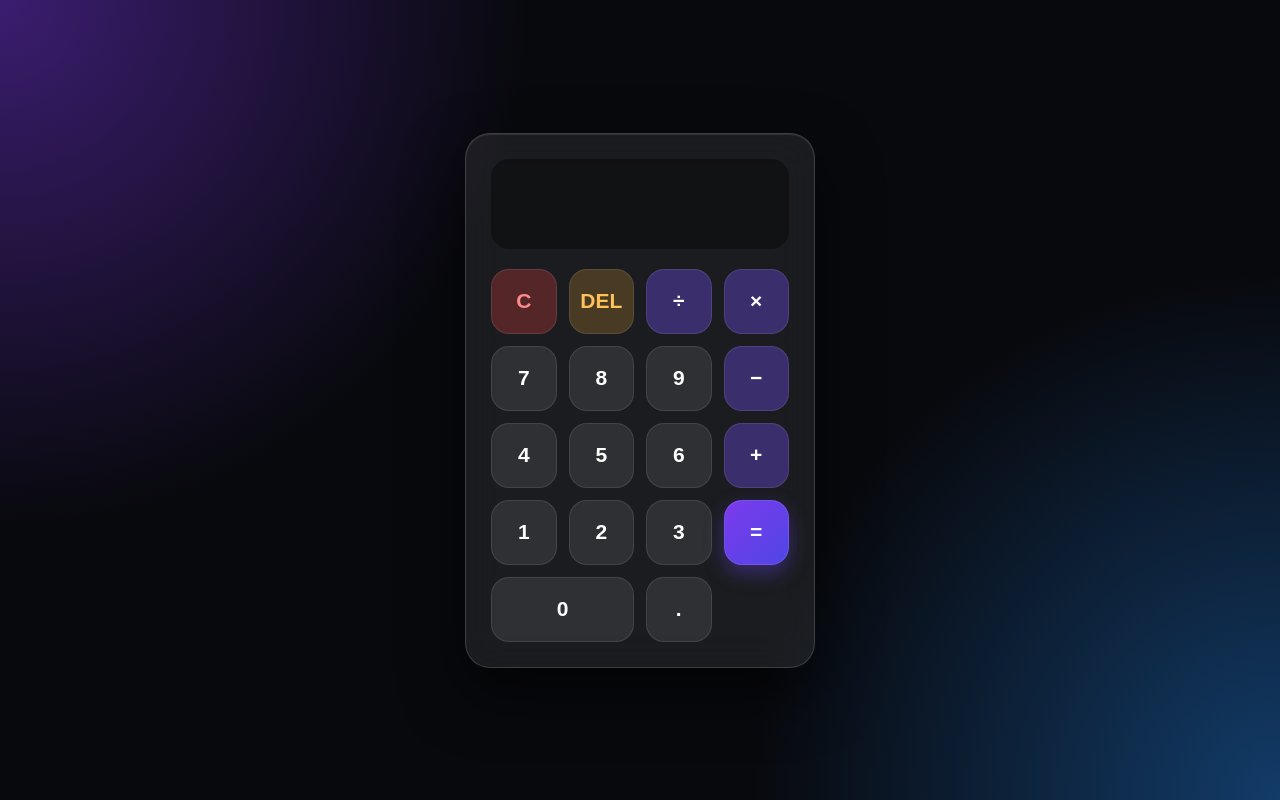
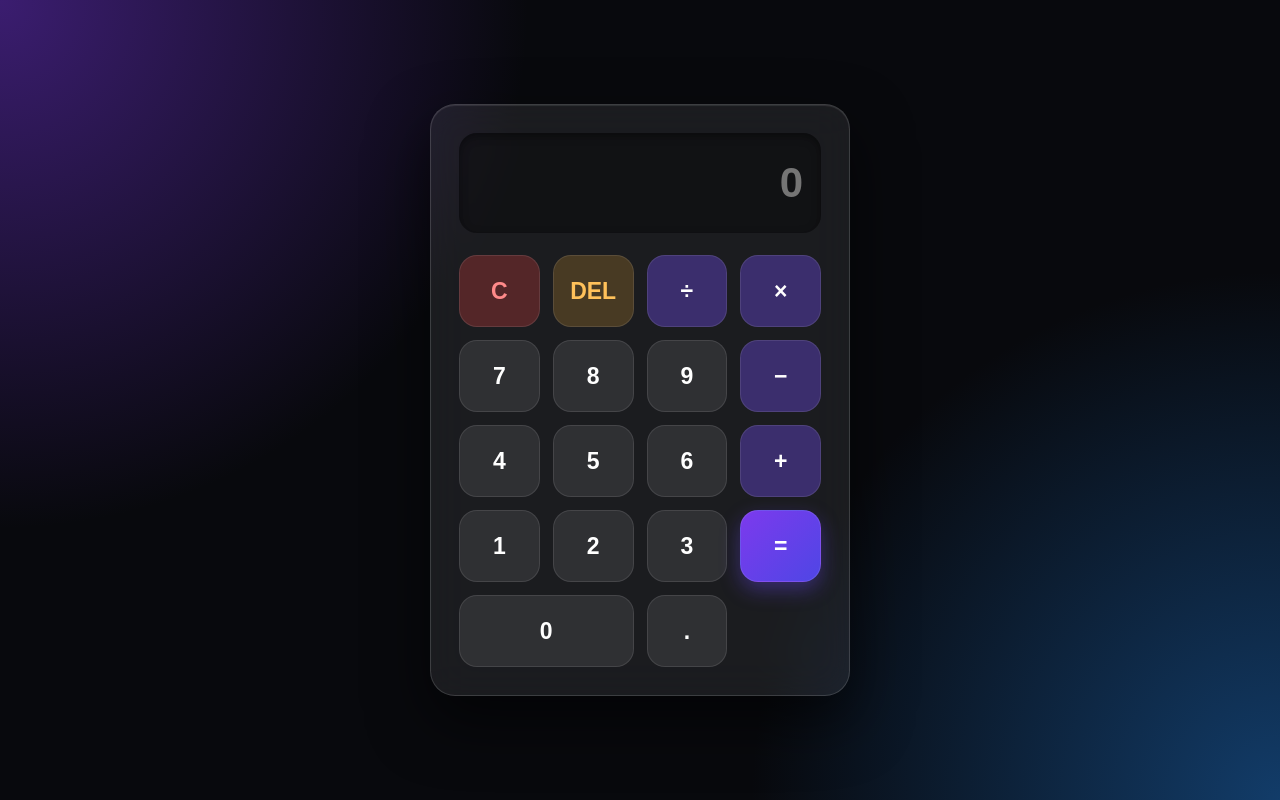
Before and after one commit to praveensailada/simple-calculator, a plain HTML site: page index.html in a window 1280 px wide. Drawn offline with Linux system fonts and the light colour scheme.

Commit message:
Add files via upload

```diff
--- a/index.html
+++ b/index.html
@@ -1,7 +1,12 @@
 <!DOCTYPE html>
-<html>
+<html lang="en">
+
 <head>
+    <meta charset="UTF-8">
+    <meta name="viewport" content="width=device-width, initial-scale=1.0">
+
     <title>Calculator</title>
+
     <link rel="stylesheet" href="style.css">
 </head>
 
@@ -9,36 +14,100 @@
 
     <div class="calculator">
 
-        <input type="text" id="display" readonly>
+        <!-- Display -->
+        <input
+            type="text"
+            id="display"
+            readonly
+            placeholder="0"
+        >
 
+        <!-- Buttons -->
         <div class="buttons">
-            <button onclick="clearDisplay()">C</button>
-            <button onclick="deleteLast()">DEL</button>
-            <button onclick="appendValue('/')">÷</button>
-            <button onclick="appendValue('*')">×</button>
 
-            <button onclick="appendValue('7')">7</button>
-            <button onclick="appendValue('8')">8</button>
-            <button onclick="appendValue('9')">9</button>
-            <button onclick="appendValue('-')">−</button>
+            <button onclick="clearDisplay()" class="clear">
+                C
+            </button>
 
-            <button onclick="appendValue('4')">4</button>
-            <button onclick="appendValue('5')">5</button>
-            <button onclick="appendValue('6')">6</button>
-            <button onclick="appendValue('+')">+</button>
+            <button onclick="deleteLast()" class="delete">
+                DEL
+            </button>
 
-            <button onclick="appendValue('1')">1</button>
-            <button onclick="appendValue('2')">2</button>
-            <button onclick="appendValue('3')">3</button>
-            <button onclick="calculate()">=</button>
+            <button onclick="appendValue('/')" class="operator">
+                ÷
+            </button>
 
-            <button onclick="appendValue('0')" class="zero">0</button>
-            <button onclick="appendValue('.')">.</button>
+            <button onclick="appendValue('*')" class="operator">
+                ×
+            </button>
+
+
+            <button onclick="appendValue('7')">
+                7
+            </button>
+
+            <button onclick="appendValue('8')">
+                8
+            </button>
+
+            <button onclick="appendValue('9')">
+                9
+            </button>
+
+            <button onclick="appendValue('-')" class="operator">
+                −
+            </button>
+
+
+            <button onclick="appendValue('4')">
+                4
+            </button>
+
+            <button onclick="appendValue('5')">
+                5
+            </button>
+
+            <button onclick="appendValue('6')">
+                6
+            </button>
+
+            <button onclick="appendValue('+')" class="operator">
+                +
+            </button>
+
+
+            <button onclick="appendValue('1')">
+                1
+            </button>
+
+            <button onclick="appendValue('2')">
+                2
+            </button>
+
+            <button onclick="appendValue('3')">
+                3
+            </button>
+
+            <button onclick="calculate()" class="equals">
+                =
+            </button>
+
+
+            <button onclick="appendValue('0')" class="zero">
+                0
+            </button>
+
+            <button onclick="appendValue('.')">
+                .
+            </button>
+
         </div>
 
     </div>
 
+
     <script src="script.js"></script>
 
 </body>
+
 </html>
--- a/script.js
+++ b/script.js
@@ -1,24 +1,54 @@
+// Get the display
 let display = document.getElementById("display");
 
+
+// =========================
+// ADD VALUE
+// =========================
+
 function appendValue(value) {
+
+    // Add the value to the display
     display.value = display.value + value;
 }
 
+
+// =========================
+// CLEAR
+// =========================
+
 function clearDisplay() {
+
+    // Remove everything
     display.value = "";
 }
 
+
+// =========================
+// DELETE LAST CHARACTER
+// =========================
+
 function deleteLast() {
+
+    // Remove the last character
     display.value = display.value.slice(0, -1);
 }
+
+
+// =========================
+// CALCULATE
+// =========================
 
 function calculate() {
 
     try {
+
+        // Calculate the expression
         display.value = eval(display.value);
-    }
 
-    catch {
+    } catch (error) {
+
+        // Show error if expression is wrong
         display.value = "Error";
     }
 }
--- a/style.css
+++ b/style.css
@@ -1,33 +1,60 @@
+/* =========================
+   RESET
+========================= */
+
 * {
     margin: 0;
     padding: 0;
     box-sizing: border-box;
 }
 
+
+/* =========================
+   BODY
+========================= */
+
 body {
     min-height: 100vh;
+    min-height: 100dvh;
+
     display: flex;
     justify-content: center;
     align-items: center;
 
+    padding: 20px;
+
     font-family: Arial, sans-serif;
 
     background:
-        radial-gradient(circle at top left, #3b1d70, transparent 35%),
-        radial-gradient(circle at bottom right, #123c69, transparent 35%),
+        radial-gradient(
+            circle at top left,
+            #3b1d70,
+            transparent 35%
+        ),
+        radial-gradient(
+            circle at bottom right,
+            #123c69,
+            transparent 35%
+        ),
         #08090d;
 }
 
-/* Calculator */
+
+/* =========================
+   CALCULATOR
+========================= */
 
 .calculator {
-    width: 350px;
-    padding: 25px;
+    width: min(94vw, 420px);
+
+    padding: clamp(18px, 5vw, 28px);
 
     border: 1px solid rgba(255, 255, 255, 0.15);
+
     border-radius: 25px;
 
     background: rgba(255, 255, 255, 0.08);
+
     backdrop-filter: blur(20px);
 
     box-shadow:
@@ -35,104 +62,253 @@ body {
         inset 0 1px 1px rgba(255, 255, 255, 0.1);
 }
 
-/* Display */
+
+/* =========================
+   DISPLAY
+========================= */
 
 #display {
     width: 100%;
-    height: 90px;
 
-    margin-bottom: 20px;
-    padding: 15px;
+    height: clamp(75px, 20vw, 100px);
+
+    margin-bottom: clamp(14px, 4vw, 22px);
+
+    padding: 10px 18px;
 
     border: none;
+
     border-radius: 18px;
+
     outline: none;
 
     background: rgba(0, 0, 0, 0.35);
+
     color: white;
 
-    font-size: 38px;
+    font-size: clamp(30px, 9vw, 42px);
+
     font-weight: bold;
 
     text-align: right;
+
+    box-shadow:
+        inset 0 3px 10px rgba(0, 0, 0, 0.4);
 }
 
-/* Buttons */
+
+/* =========================
+   BUTTON GRID
+========================= */
 
 .buttons {
     display: grid;
+
     grid-template-columns: repeat(4, 1fr);
-    gap: 12px;
+
+    gap: clamp(8px, 2.5vw, 13px);
 }
 
+
+/* =========================
+   ALL BUTTONS
+========================= */
+
 button {
-    height: 65px;
+    width: 100%;
+
+    height: clamp(58px, 16vw, 72px);
 
     border: 1px solid rgba(255, 255, 255, 0.1);
+
     border-radius: 18px;
 
     background: rgba(255, 255, 255, 0.09);
+
     color: white;
 
-    font-size: 21px;
+    font-size: clamp(18px, 5vw, 23px);
+
     font-weight: bold;
 
     cursor: pointer;
 
-    transition: 0.2s ease;
+    transition:
+        transform 0.15s ease,
+        background 0.2s ease,
+        box-shadow 0.2s ease;
 }
 
-/* Hover effect */
+
+/* =========================
+   HOVER
+========================= */
 
 button:hover {
     background: rgba(255, 255, 255, 0.18);
+
     transform: translateY(-3px);
+
+    box-shadow:
+        0 8px 20px rgba(0, 0, 0, 0.25);
 }
 
-/* Click effect */
+
+/* =========================
+   CLICK
+========================= */
 
 button:active {
-    transform: scale(0.94);
+    transform: scale(0.93);
 }
 
-/* Operators */
 
-button:nth-child(3),
-button:nth-child(4),
-button:nth-child(8),
-button:nth-child(12) {
+/* =========================
+   OPERATORS
+========================= */
+
+.operator {
     background: rgba(120, 80, 255, 0.35);
 }
 
-/* Equal button */
-
-button:nth-child(16) {
-    background: linear-gradient(135deg, #7c3aed, #4f46e5);
-    color: white;
-
-    box-shadow: 0 8px 20px rgba(99, 70, 230, 0.4);
+.operator:hover {
+    background: rgba(140, 100, 255, 0.55);
 }
 
-button:nth-child(16):hover {
-    background: linear-gradient(135deg, #8b5cf6, #6366f1);
-}
 
-/* Clear button */
+/* =========================
+   CLEAR
+========================= */
 
-button:first-child {
+.clear {
     background: rgba(255, 70, 70, 0.25);
+
     color: #ff8a8a;
 }
 
-/* Delete button */
+.clear:hover {
+    background: rgba(255, 70, 70, 0.4);
+}
 
-button:nth-child(2) {
+
+/* =========================
+   DELETE
+========================= */
+
+.delete {
     background: rgba(255, 180, 50, 0.2);
+
     color: #ffc15a;
 }
 
-/* Zero button */
+.delete:hover {
+    background: rgba(255, 180, 50, 0.35);
+}
+
+
+/* =========================
+   EQUAL BUTTON
+========================= */
+
+.equals {
+    background:
+        linear-gradient(
+            135deg,
+            #7c3aed,
+            #4f46e5
+        );
+
+    color: white;
+
+    box-shadow:
+        0 8px 20px rgba(99, 70, 230, 0.4);
+}
+
+.equals:hover {
+    background:
+        linear-gradient(
+            135deg,
+            #8b5cf6,
+            #6366f1
+        );
+
+    box-shadow:
+        0 10px 25px rgba(99, 70, 230, 0.55);
+}
+
+
+/* =========================
+   ZERO BUTTON
+========================= */
 
 .zero {
     grid-column: span 2;
 }
+
+
+/* =========================
+   SMALL PHONES
+========================= */
+
+@media (max-width: 360px) {
+
+    body {
+        padding: 10px;
+    }
+
+    .calculator {
+        width: 96vw;
+
+        padding: 14px;
+
+        border-radius: 20px;
+    }
+
+    button {
+        height: 55px;
+
+        border-radius: 14px;
+
+        font-size: 18px;
+    }
+
+    #display {
+        height: 70px;
+
+        border-radius: 14px;
+
+        font-size: 30px;
+    }
+}
+
+
+/* =========================
+   LANDSCAPE PHONE
+========================= */
+
+@media (max-height: 500px) and (orientation: landscape) {
+
+    body {
+        padding: 10px;
+    }
+
+    .calculator {
+        width: min(90vw, 450px);
+
+        padding: 14px;
+    }
+
+    #display {
+        height: 55px;
+
+        margin-bottom: 10px;
+    }
+
+    button {
+        height: 45px;
+    }
+
+    .buttons {
+        gap: 6px;
+    }
+}
```
